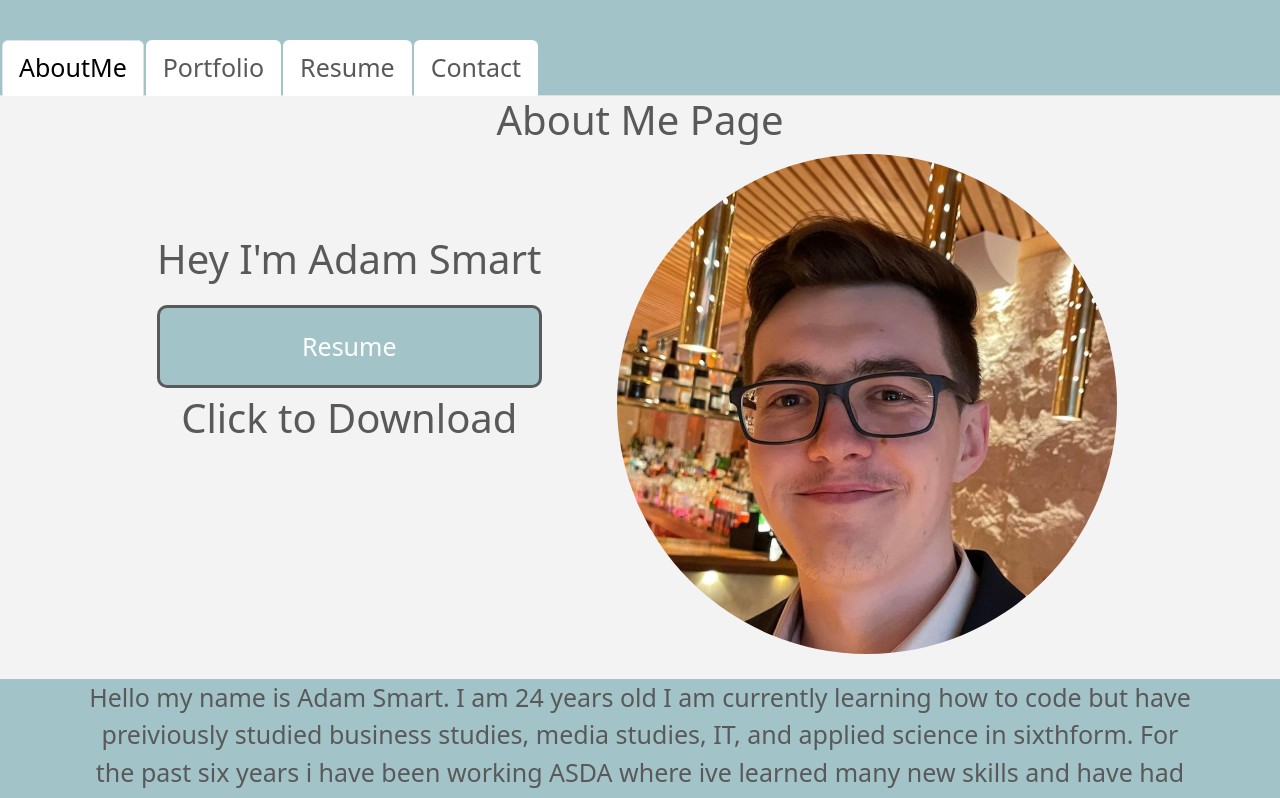
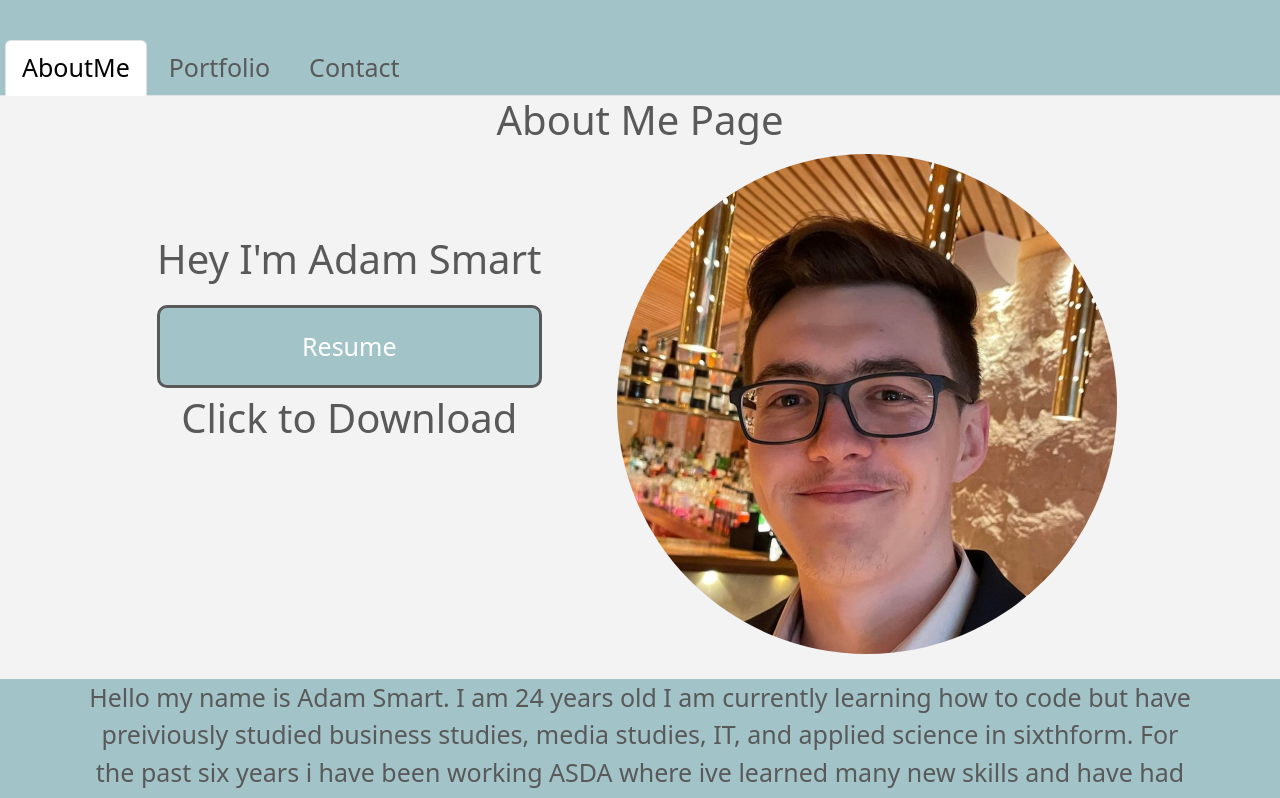
Before and after one commit to Adam-Smart/react-app-portfolio, a React (Create React App) app: page / in a window 1280 px wide. Shown: the top 798 px of the page. Built offline with nearby package versions, Linux system fonts and the light colour scheme.

Commit message:
Removed Resume from nav and moved to home page

```diff
--- a/src/components/NavTabs.js
+++ b/src/components/NavTabs.js
@@ -26,16 +26,6 @@ function NavTabs({ currentPage, handlePageChange }) {
       </li>
       <li className="nav-item">
         <a
-          href="#Resume"
-          onClick={() => handlePageChange('Resume')}
-
-          className={currentPage === 'Resume' ? 'nav-link active' : 'nav-link'}
-        >
-          Resume
-        </a>
-      </li>
-      <li className="nav-item">
-        <a
           href="#contact"
 
           onClick={() => handlePageChange('Contact')}
--- a/src/components/PortfolioContainer.js
+++ b/src/components/PortfolioContainer.js
@@ -2,7 +2,7 @@ import React, { useState } from 'react';
 import NavTabs from './NavTabs';
 import AboutMe from './pages/AboutMe';
 import Portfolio from './pages/Portfolio';
-import Resume from './pages/Resume';
+// import Resume from './pages/Resume';
 import Contact from './pages/Contact';
 
 export default function PortfolioContainer() {
@@ -15,9 +15,9 @@ export default function PortfolioContainer() {
     if (currentPage === 'Portfolio') {
       return <Portfolio />;
     }
-    if (currentPage === 'Resume') {
-      return <Resume />;
-    }
+    // if (currentPage === 'Resume') {
+    //   return <Resume />;
+    // }
     return <Contact />;
   };
 
--- a/src/components/pages/Contact.js
+++ b/src/components/pages/Contact.js
@@ -1,94 +1,3 @@
-// import React, { useState } from "react";
-// import 'bootstrap/dist/css/bootstrap.css';
-// import Row from "react-bootstrap/Row";
-// import Col from "react-bootstrap/Col";
-
-// function Contact() {
-//     const formData = { userName: "", userEmail: "", userMessage: "" };
-//     const checkData = () => {
-
-//         if (!(data.name || data.email || data.message || data.subject)) return;
-
-//         const re = /^\w+([.-]?\w+)*@\w+([.-]?\w+)*(\.\w{2,3})+$/;
-
-//         if (!data.subject) {
-//                   }
-//         if (!data.name) {
-//                 }
-//         if (!data.email) {
-
-//         } else if (!re.test(data.email)) {
-
-//         }
-//         if (!data.message) {
-
-//         }
-
-//         if
-
-//           return false;
-//         }
-
-//         return true;
-//       };
-//     const [data, setData] = useState(formData);
-//     const handleInputChange = (e) => {
-//         const { id, value } = e.target;
-//         setData({ ...data, [id]: value });
-//     };
-
-//     const handleFormSubmit = (e) => {
-//         e.preventDefault();
-//         alert(`Message Sent!`);
-//         setData(formData);
-//     };
-
-//     return (
-//         <Row>
-//             <Col sm={9}>
-//                 <form style={{paddingBottom:"22%"}} onSubmit={handleFormSubmit}>
-//                     <div className="form-group">
-//                         <label htmlFor="exampleFormControlInput1">Name</label>
-//                         <input
-//                             type="text"
-//                             className="form-control"
-//                             id="userName"
-//                             placeholder="Enter Name Here"
-//                             value={data.userName}
-//                             onChange={handleInputChange}
-//                         />
-//                     </div>
-//                     <div className="form-group">
-//                         <label htmlFor="exampleFormControlInput1">Email address</label>
-//                         <input
-//                             type="email"
-//                             className="form-control"
-//                             id="userEmail"
-//                             placeholder="Enter Email Here"
-//                             value={data.userEmail}
-//                             onChange={handleInputChange}
-//                         />
-//                     </div>
-//                     <div className="form-group">
-//                         <label htmlFor="exampleFormControlInput1">Message</label>
-//                         <textarea
-//                             className="form-control"
-//                             id="userMessage"
-//                             rows="3"
-//                             placeholder="Enter Message Here"
-//                             onChange={handleInputChange}
-//                             value={data.userMessage}
-//                         ></textarea>
-//                     </div>
-//                     <button type="submit" className="btn btn-primary mb-2">
-//                         Send
-//                     </button>
-//                 </form>
-//             </Col>
-//         </Row>
-//     )
-// }
-
 // export default Contact;
 import React, { useState } from "react";
 import emailjs from "@emailjs/browser";
@@ -143,7 +52,7 @@ const checkData = () => {
     }
     return (
     <div>
-      <h1 style={{ color: '#b62075' }}>Contact Page</h1>
+      <h1 >Contact Page</h1>
       <p>
       You can also find on social media linked at the bottom of the page
       </p>
@@ -181,6 +90,7 @@ const checkData = () => {
                         ></textarea>
                     </div>
                     <button style={{ background: '#b62075', border: 'none',
+                    marginTop: '10px',
                     margin: 'auto',
                     alignItems: 'center',
                     display: 'flex',
--- a/src/components/pages/Resume.js
+++ /dev/null
@@ -1,17 +0,0 @@
-import React from 'react';
-import CV from "../../Files/Resume.pdf"
-export default function Resume() {
-  return (
-    <div style ={{paddingBottom:"30%"}}>
-      <h1>Resume Page</h1>
-      <a href={CV} download={CV}>Resume</a>
-      <ul>
-        <li>Javascript</li>
-        <li>CSS</li>
-        <li>HTML</li>
-        <li>React</li>
-        <li>Bootstrap</li>
-      </ul>
-    </div>
-  );
-}
--- a/src/index.css
+++ b/src/index.css
@@ -114,8 +114,9 @@ div{
 
   a.nav-link{
     color: #595959;
-    background-color: white;
-    margin-left: 2px;
+    background-color: none;
+    margin-left: 5px;
+
   }
   a.nav-link:hover{
     background-color: rgb(113, 175, 194);
```
